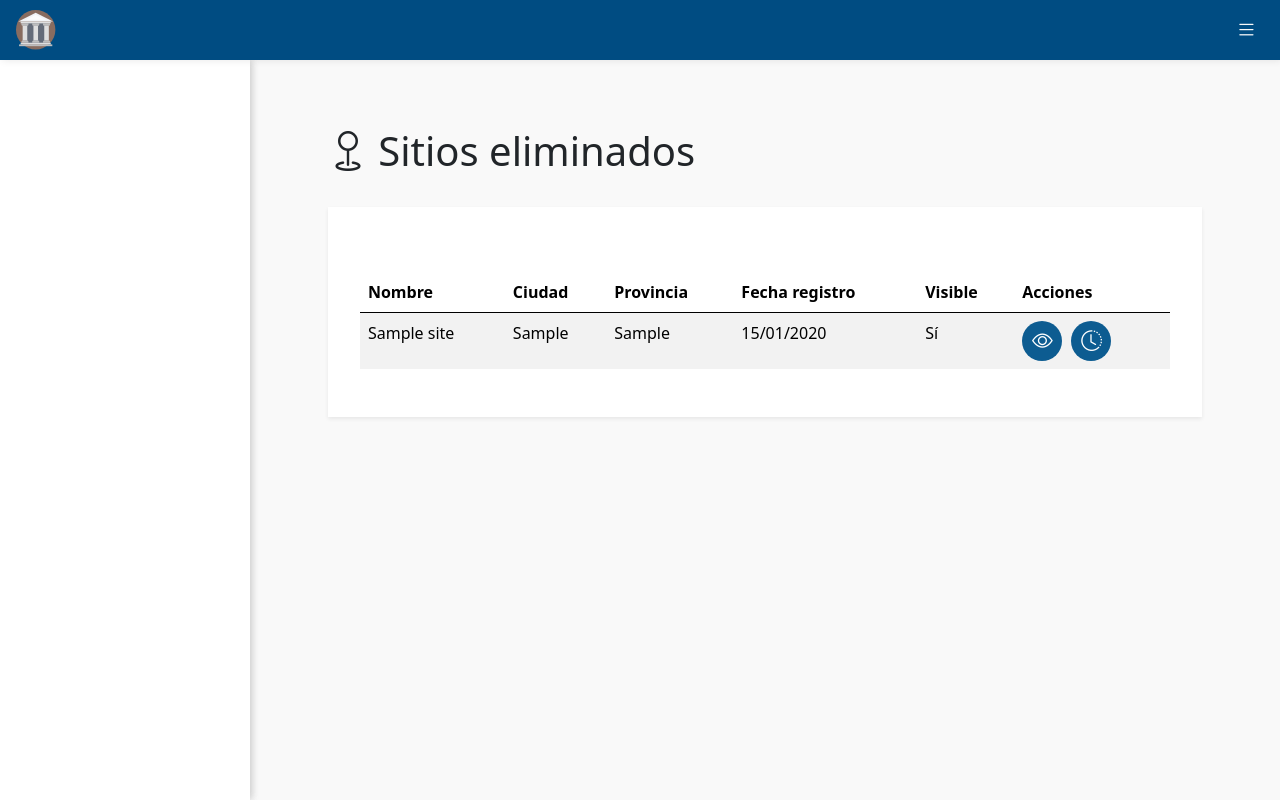
After one commit to lucas-dilorenzo/Proyecto-de-software, a Flask app: template admin/src/web/templates/historicalSites/list_deleted_sites.html in a window 1280 px wide. The commit adds this page. Run offline with Flask 3, Linux system fonts and the light colour scheme; the template is opened without the code that fills it: values that come from a table or form of the project are taken from there, others are empty; tables that the repository leaves empty hold one stand-in row (values such as "Sample post"); some libraries are stand-ins or nearby versions.

Commit message:
Agrego endpoint para ver sitios eliminados y su historial de cambios´

```diff
--- /dev/null
+++ b/admin/src/web/templates/historicalSites/list_deleted_sites.html
@@ -0,0 +1,56 @@
+{% extends "layout.html" %}
+
+{% block titulo_body %}
+  <h1 style="margin-top: 3%;">
+    <i class="bi bi-geo"></i>
+    Sitios eliminados
+  </h1>
+{% endblock %}
+
+{% block body %}
+  <div class="card shadow-sm border-0 rounded-0 bg-white">
+    <div class="card-body">
+      <table class="table table-striped">
+        <thead>
+          <tr>
+            <th>Nombre</th>
+            <th>Ciudad</th>
+            <th>Provincia</th>
+            <th>Fecha registro</th>
+            <th>Visible</th>
+            <th>Acciones</th>
+          </tr>
+        </thead>
+        <tbody>
+          {% for site in sites %}
+            <tr>
+              <td title="{{ site.name }}">{{ site.name }}</td>
+              <td>{{ site.city }}</td>
+              <td>{{ site.province }}</td>
+              <td>
+                {% if site.registration_date %}
+                  {{ site.registration_date.strftime('%d/%m/%Y') }}
+                {% else %}
+                  -
+                {% endif %}
+              </td>
+              <td>{% if site.visibility %}Sí{% else %}No{% endif %}</td>
+              <td>
+                <a href="{{ url_for('sites.show_site', site_id=site.id) }}" class="btn btn-icon" title="Ver Sitio">
+                  <i class="bi bi-eye"></i>
+                </a>
+                <a href="{{ url_for('sites.show_site_history', site_id=site.id) }}" class="btn btn-icon" title="Ver Historial">
+                  <i class="bi bi-clock-history"></i>
+                </a>
+              </td>
+            </tr>
+          {% else %}
+            <tr>
+              <td colspan="6" class="text-center">No hay sitios eliminados.</td>
+            </tr>
+          {% endfor %}
+        </tbody>
+      </table>
+    </div>
+  </div>
+{% endblock %}
--- a/admin/src/web/templates/historicalSites/show_site.html
+++ b/admin/src/web/templates/historicalSites/show_site.html
@@ -11,12 +11,14 @@
   </h1>{% endblock %}
 
 {% block titulo_acciones_body %}
+  {% if site and not site.deleted %}
     <a class="btn btn-azul" href="{{ url_for('sites.show_site_history', site_id=site.id) }}" style="margin-top: 0;">
       Historial de cambios<i class="bi bi-list small"></i>
     </a>
     <a class="btn btn-new" href="{{ url_for('sites.edit_site', site_id=site.id) }}" style="margin-top: 2%;">
       Editar <i class="bi bi-pencil small"></i><i class="bi bi-tags-fill small"></i>
     </a>
+  {% endif %}
 {% endblock %}
 
 {% block body %}
```
Also changed, not shown: admin/src/core/historicalSites/__init__.py (+8 -0 lines), admin/src/web/controllers/sites.py (+12 -0 lines), admin/src/web/templates/historicalSites/list_sites.html (+6 -2 lines). Lines whose indentation alone changed are shown as unchanged.
